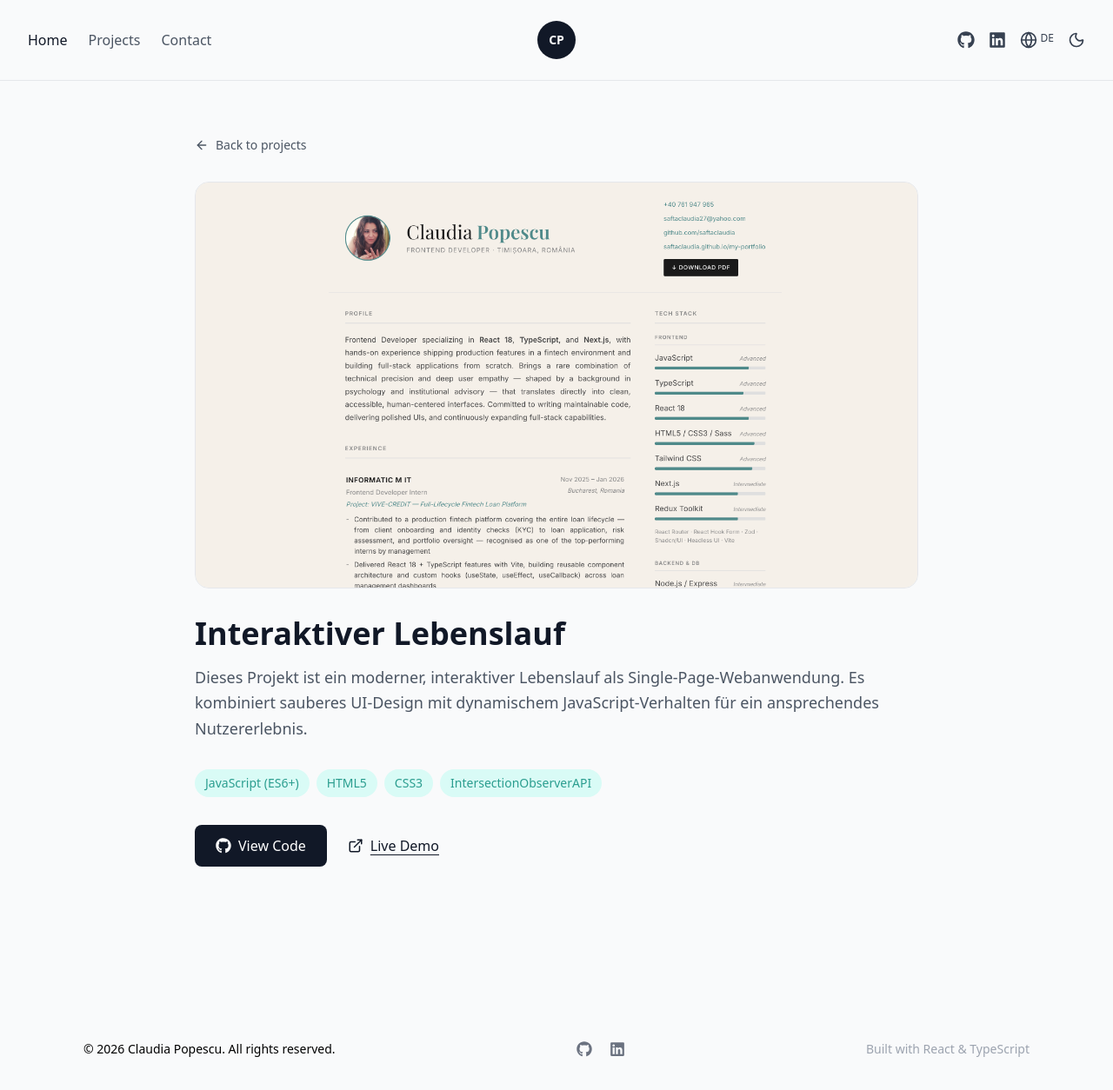
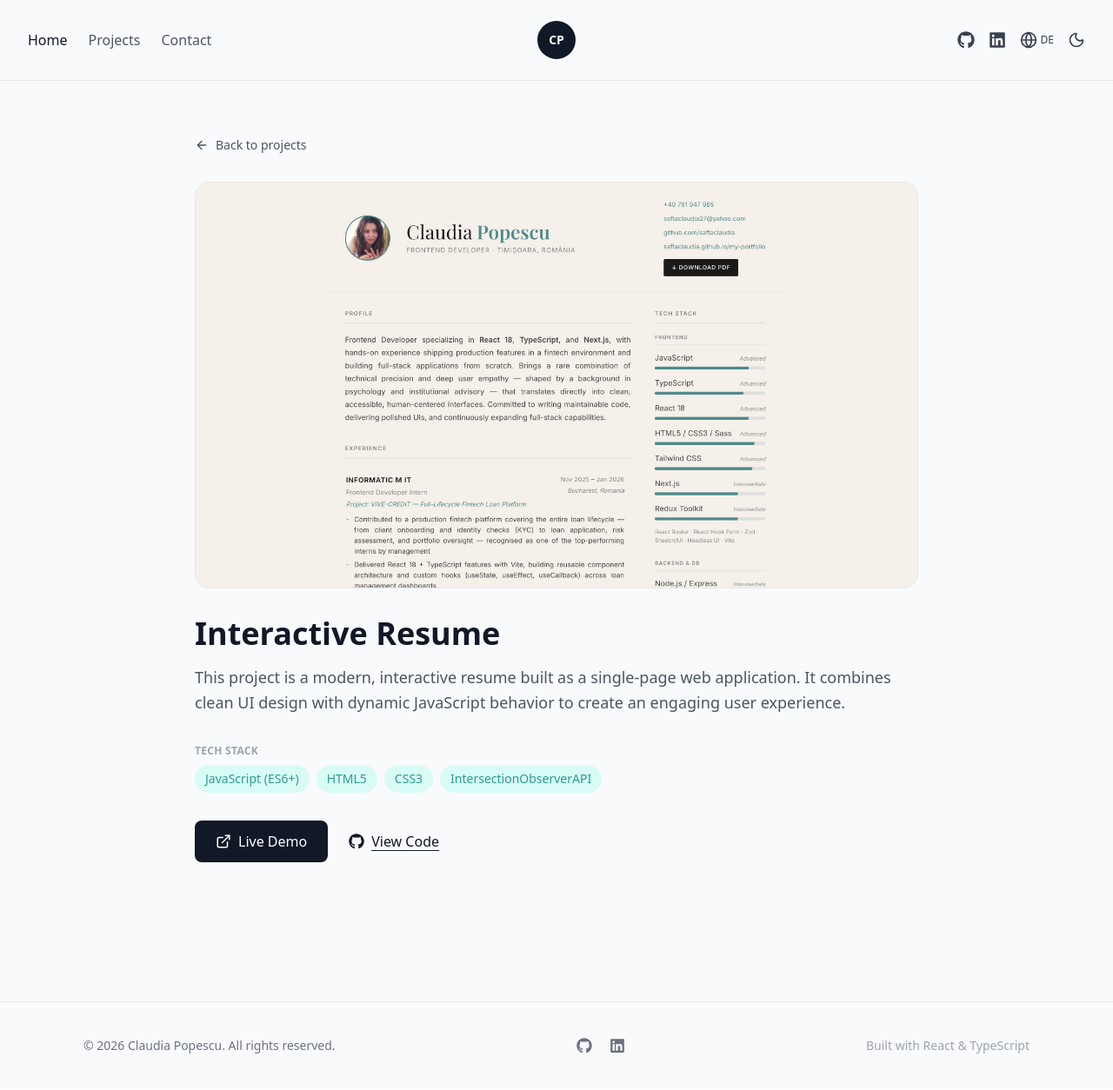
Before and after one commit to saftaclaudia/cp-portfolio, a React (Vite) app: page /projects/interactive-resume in a window 1280 px wide. Shown: the top 1254 px of the page at 87% size. Built offline with nearby package versions, Linux system fonts and the light colour scheme.

Commit message:
Fix i18n, add focus-visible states, dedupe Header, and polish project detail UI

```diff
--- a/src/components/BackToTop.tsx
+++ b/src/components/BackToTop.tsx
@@ -26,7 +26,7 @@ function BackToTop() {
     <button
       onClick={scrollToTop}
       aria-label="Back to top"
-      className="fixed bottom-8 right-8 z-40 w-11 h-11 rounded-full bg-gray-900 dark:bg-white text-white dark:text-gray-900 flex items-center justify-center hover:bg-mint-700 dark:hover:bg-mint-300 hover:-translate-y-1 transition-all duration-200"
+      className="fixed bottom-8 right-8 z-40 w-11 h-11 rounded-full bg-gray-900 dark:bg-white text-white dark:text-gray-900 flex items-center justify-center hover:bg-mint-700 dark:hover:bg-mint-300 hover:-translate-y-1 focus-visible:outline-none focus-visible:ring-2 focus-visible:ring-mint-500 focus-visible:ring-offset-2 focus-visible:ring-offset-gray-50 dark:focus-visible:ring-offset-gray-950 transition-all duration-200"
     >
       <ArrowUp size={20} />
     </button>
--- a/src/components/Contact.tsx
+++ b/src/components/Contact.tsx
@@ -131,7 +131,7 @@ function Contact() {
             type="email"
             value={formData.email}
             onChange={(e) => handleChange("email", e.target.value)}
-            className="w-full px-4 py-2.5 roundex-lg border border-gray-300 dark:border-gray-700 bg-white dark:bg-gray-900 text-gray-900 dark:text-white focus:outline-none ficus:ring-2 focus:ring-mint-500"
+            className="w-full px-4 py-2.5 rounded-lg border border-gray-300 dark:border-gray-700 bg-white dark:bg-gray-900 text-gray-900 dark:text-white focus:outline-none focus:ring-2 focus:ring-mint-500"
           />
           {errors.email && (
             <p className="text-red-500 text-sm mt-1">{errors.email}</p>
@@ -149,7 +149,7 @@ function Contact() {
             rows={5}
             value={formData.message}
             onChange={(e) => handleChange("message", e.target.value)}
-            className="w-full px-4 py-2.5 roundex-lg border border-gray-300 dark:border-gray-700 bg-white dark:bg-gray-900 text-gray-900 dark:text-white focus:outline-none ficus:ring-2 focus:ring-mint-500"
+            className="w-full px-4 py-2.5 rounded-lg border border-gray-300 dark:border-gray-700 bg-white dark:bg-gray-900 text-gray-900 dark:text-white focus:outline-none focus:ring-2 focus:ring-mint-500"
           />
           {errors.message && (
             <p className="text-red-500 text-sm mt-1">{errors.message}</p>
@@ -159,7 +159,7 @@ function Contact() {
         <button
           type="submit"
           disabled={isSending}
-          className="bg-gray-900 dark:bg-white text-white dark:text-gray-900 px-6 py-3 rounded-lg font-medium hover:bg-gray-800 dark:hover:bg-gray-100 transition-colors"
+          className="bg-gray-900 dark:bg-white text-white dark:text-gray-900 px-6 py-3 rounded-lg font-medium hover:bg-gray-800 dark:hover:bg-gray-100 focus-visible:outline-none focus-visible:ring-2 focus-visible:ring-mint-500 focus-visible:ring-offset-2 focus-visible:ring-offset-gray-50 dark:focus-visible:ring-offset-gray-950 transition-colors"
         >
           {isSending ? "..." : t("contact.send")}
         </button>
--- a/src/components/Footer.tsx
+++ b/src/components/Footer.tsx
@@ -15,9 +15,9 @@ function Footer() {
   const currentYear = new Date().getFullYear();
 
   return (
-    <footer className="botder-t border-gray-200 fark:border-gray-800 mt-24">
+    <footer className="border-t border-gray-200 dark:border-gray-800 mt-24">
       <div className="max-w-6xl mx-auto px-8 py-10 flex flex-col md:flex-row items-center justify-between gap-4">
-        <p className="text-sm yext-gray-500 dark:text-gray-400">
+        <p className="text-sm text-gray-500 dark:text-gray-400">
           © {currentYear} Claudia Popescu. {t("footer.rights")}
         </p>
         <div className="flex items-center gap-5">
@@ -27,9 +27,10 @@ function Footer() {
               <a
                 key={social.label}
                 href={social.href}
+                target="_blank"
                 rel="noopener noreferrer"
                 aria-label={social.label}
-                className="text-gray-500 dark:text-gray-00 hover:text-mint-700 dark:hover:text-mint-300 transitio-colors"
+                className="rounded-sm text-gray-500 dark:text-gray-400 hover:text-mint-700 dark:hover:text-mint-300 focus-visible:outline-none focus-visible:ring-2 focus-visible:ring-mint-500 transition-colors"
               >
                 <Icon size={18} />
               </a>
--- a/src/components/Header.tsx
+++ b/src/components/Header.tsx
@@ -15,54 +15,48 @@ const socialLinks = [
   },
 ];
 
-function Header() {
-  const { t } = useTranslation();
-  const { isDark, toggleTheme } = useTheme();
-  const { language, toggleLanguage } = useLanguage();
-  const [isMenuOpen, setIsMenuOpen] = useState(false);
+const navItems = [
+  { to: "/", key: "header.home" },
+  { to: "/#projects", key: "header.projects" },
+  { to: "/contact", key: "header.contact" },
+];
 
+function Logo() {
   return (
-    <header className="sticky top-0 z-50  bg-gray-50/95 dark:bg-gray-950/95 backdrop-blur-sm transition-colors border-b border-gray-200 dark:border-gray-800">
-      <div className="md:hidden flex items-center justify-between py-4 px-6">
     <div className="w-11 h-11 rounded-full bg-gray-900 dark:bg-white flex items-center justify-center">
       <span className="text-white dark:text-gray-900 font-bold text-sm">
         CP
       </span>
     </div>
-        <button
-          onClick={() => setIsMenuOpen(!isMenuOpen)}
-          aria-label={isMenuOpen ? "Close menu" : "Open menu"}
-          className="text-gray-900 dark:text-white"
+  );
+}
+
+function NavLinks({ onNavigate }: { onNavigate?: () => void }) {
+  const { t } = useTranslation();
+
+  return (
+    <>
+      {navItems.map((item, index) => (
+        <Link
+          key={item.to}
+          to={item.to}
+          onClick={onNavigate}
+          className={
+            index === 0
+              ? "rounded-sm text-gray-900 dark:text-white font-medium hover:text-mint-700 dark:hover:text-mint-300 focus-visible:outline-none focus-visible:ring-2 focus-visible:ring-mint-500 transition-colors"
+              : "rounded-sm text-gray-600 dark:text-gray-300 hover:text-mint-700 dark:hover:text-mint-300 focus-visible:outline-none focus-visible:ring-2 focus-visible:ring-mint-500 transition-colors"
+          }
         >
-          {isMenuOpen ? <X size={24} /> : <Menu size={24} />}
-        </button>
-      </div>
+          {t(item.key)}
+        </Link>
+      ))}
+    </>
+  );
+}
 
-      {isMenuOpen && (
-        <div className="md:hidden flex flex-col gap-5 px-6 pb-6">
-          <Link
-            to="/"
-            onClick={() => setIsMenuOpen(false)}
-            className="text-gray-900 dark:text-white font-medium hover:text-mint-700 hover:dark:text-mint-300 transition-colors"
-          >
-            {t("header.home")}
-          </Link>
-          <Link
-            to="/#projects"
-            onClick={() => setIsMenuOpen(false)}
-            className="text-gray-600 dark:text-gray-300 hover:text-mint-700 hover:dark:text-mint-300 transition-colors"
-          >
-            {t("header.projects")}
-          </Link>
-          <Link
-            to="/contact"
-            onClick={() => setIsMenuOpen(false)}
-            className="text-gray-600 dark:text-gray-300 hover:text-mint-700 hover:dark:text-mint-300 transition-colors"
-          >
-            {t("header.contact")}
-          </Link>
-
-          <div className="flex items-center gap-5 pt-4 mt-2 -mx-6 px-6  border-t border-gray-200 dark:border-gray-800">
+function SocialLinks() {
+  return (
+    <>
       {socialLinks.map((social) => {
         const Icon = social.icon;
         return (
@@ -72,16 +66,23 @@ function Header() {
             target="_blank"
             rel="noopener noreferrer"
             aria-label={social.label}
-                  className="text-gray-700 dark:text-gray-300 hover:text-mint-700 hover:dark:text-mint-300 transition-colors"
+            className="rounded-sm text-gray-700 dark:text-gray-300 hover:text-mint-700 dark:hover:text-mint-300 focus-visible:outline-none focus-visible:ring-2 focus-visible:ring-mint-500 transition-colors"
           >
             <Icon size={20} />
           </a>
         );
       })}
+    </>
+  );
+}
 
+function LanguageToggle() {
+  const { language, toggleLanguage } = useLanguage();
+
+  return (
     <button
       onClick={toggleLanguage}
-              className="flex items-center gap-1 text-gray-700 dark:text-gray-300 hover:text-mint-700 hover:dark:text-mint-300 transition-colors"
+      className="rounded-sm flex items-center gap-1 text-gray-700 dark:text-gray-300 hover:text-mint-700 dark:hover:text-mint-300 focus-visible:outline-none focus-visible:ring-2 focus-visible:ring-mint-500 transition-colors"
       aria-label="Toggle language"
     >
       <Globe size={20} />
@@ -89,80 +90,64 @@ function Header() {
         {language === "en" ? "DE" : "EN"}
       </span>
     </button>
+  );
+}
+
+function ThemeToggle() {
+  const { isDark, toggleTheme } = useTheme();
+
+  return (
     <button
       onClick={toggleTheme}
-              className="text-gray-700 dark:text-gray-300 hover:text-mint-700 hover:dark:text-mint-300 transition-colors"
+      className="rounded-sm text-gray-700 dark:text-gray-300 hover:text-mint-700 dark:hover:text-mint-300 focus-visible:outline-none focus-visible:ring-2 focus-visible:ring-mint-500 transition-colors"
       aria-label="Toggle theme"
     >
       {isDark ? <Sun size={20} /> : <Moon size={20} />}
     </button>
+  );
+}
+
+function Header() {
+  const [isMenuOpen, setIsMenuOpen] = useState(false);
+
+  return (
+    <header className="sticky top-0 z-50 bg-gray-50/95 dark:bg-gray-950/95 backdrop-blur-sm transition-colors border-b border-gray-200 dark:border-gray-800">
+      <div className="md:hidden flex items-center justify-between py-4 px-6">
+        <Logo />
+        <button
+          onClick={() => setIsMenuOpen(!isMenuOpen)}
+          aria-label={isMenuOpen ? "Close menu" : "Open menu"}
+          className="rounded-sm text-gray-900 dark:text-white focus-visible:outline-none focus-visible:ring-2 focus-visible:ring-mint-500"
+        >
+          {isMenuOpen ? <X size={24} /> : <Menu size={24} />}
+        </button>
+      </div>
+
+      {isMenuOpen && (
+        <div className="md:hidden flex flex-col gap-5 px-6 pb-6">
+          <NavLinks onNavigate={() => setIsMenuOpen(false)} />
+
+          <div className="flex items-center gap-5 pt-4 mt-2 -mx-6 px-6 border-t border-gray-200 dark:border-gray-800">
+            <SocialLinks />
+            <LanguageToggle />
+            <ThemeToggle />
           </div>
         </div>
       )}
 
       <div className="hidden md:grid grid-cols-3 items-center py-6 px-8">
         <nav className="flex gap-6">
-          <Link
-            to="/"
-            className="text-gray-900 dark:text-white font-medium hover:text-mint-700 dark:hover:text-mint-300 transition-colors"
-          >
-            {t("header.home")}
-          </Link>
-          <Link
-            to="/#projects"
-            className="text-gray-600 dark:text-gray-300 hover:text-mint-700 dark:hover:text-mint-300 transition-colors"
-          >
-            {t("header.projects")}
-          </Link>
-          <Link
-            to="/contact"
-            className="text-gray-600 dark:text-gray-300 hover:text-mint-700 dark:hover:text-mint-300 transition-colors"
-          >
-            {t("header.contact")}
-          </Link>
+          <NavLinks />
         </nav>
 
         <div className="flex justify-center">
-          <div className="w-11 h-11 rounded-full bg-gray-900 dark:bg-white  flex items-center justify-center">
-            <span className="text-white dark:text-gray-900 font-bold text-sm">
-              CP
-            </span>
-          </div>
+          <Logo />
         </div>
 
         <div className="flex justify-end items-center gap-4">
-          {socialLinks.map((social) => {
-            const Icon = social.icon;
-            return (
-              <a
-                key={social.label}
-                href={social.href}
-                target="_blank"
-                rel="noopener noreferrer"
-                className="text-gray-700 dark:text-gray-300 hover:text-mint-700 dark:hover:text-mint-300 transition-colors"
-              >
-                <Icon size={20} />
-              </a>
-            );
-          })}
-
-          <button
-            onClick={toggleLanguage}
-            className="flex text-center gap-1 text-gray-700 dark:text-gray-300 hover:text-mint-700 dark:hover:text-mint-300 transition-colors"
-            aria-label="Toggle language"
-          >
-            <Globe size={20} />
-            <span className="text-xs font-medium">
-              {language === "en" ? "DE" : "EN"}
-            </span>
-          </button>
-          <button
-            onClick={toggleTheme}
-            className="text-gray-700 dark:text-gray-300 hover:text-mint-700 dark:hover:text-mint-300 transition-colors"
-            aria-label="Toggle theme"
-          >
-            {isDark ? <Sun size={20} /> : <Moon size={20} />}
-          </button>
+          <SocialLinks />
+          <LanguageToggle />
+          <ThemeToggle />
         </div>
       </div>
     </header>
--- a/src/components/Hero.tsx
+++ b/src/components/Hero.tsx
@@ -11,7 +11,7 @@ function Hero() {
         <div className="w-[min(70vw,22rem)] h-[min(70vw,22rem)] rounded-full overflow-hidden ring-4 ring-mint-100 dark:ring-gray-800 transition-transform duration-500 group-hover:scale-105">
           <img
             src={profilePhoto}
-            alt="Claudia Popescu"
+            alt={t("hero.name")}
             className="w-full h-full object-cover"
           />
         </div>
@@ -70,14 +70,14 @@ function Hero() {
             href="https://saftaclaudia.github.io/interactive-resume/"
             target="_blank"
             rel="noopener noreferrer"
-            className="bg-gray-900 dark:bg-white text-white dark:text-gray-900 px-7 py-3.5 rounded-lg font-medium hover:bg-gray-800 dark:hover:bg-gray-100 hover:-translate-y-0.5 transition-all duration-200 inline-block"
+            className="bg-gray-900 dark:bg-white text-white dark:text-gray-900 px-7 py-3.5 rounded-lg font-medium hover:bg-gray-800 dark:hover:bg-gray-100 hover:-translate-y-0.5 focus-visible:outline-none focus-visible:ring-2 focus-visible:ring-mint-500 focus-visible:ring-offset-2 focus-visible:ring-offset-gray-50 dark:focus-visible:ring-offset-gray-950 transition-all duration-200 inline-block"
           >
             {t("hero.resume")}
           </a>
           <a
             href="/cv.pdf"
             download
-            className="text-gray-900 dark:text-white font-medium underline underline-offset-4 hover:text-mint-700 dark:hover:text-mint-300 transition-colors"
+            className="rounded-sm text-gray-900 dark:text-white font-medium underline underline-offset-4 hover:text-mint-700 dark:hover:text-mint-300 focus-visible:outline-none focus-visible:ring-2 focus-visible:ring-mint-500 transition-colors"
           >
             {t("hero.downloadCv")}
           </a>
--- a/src/data/projects.ts
+++ b/src/data/projects.ts
@@ -5,7 +5,17 @@ export const projects: Project[] = [
   {
     id: "project-1",
     slug: "interactive-resume",
-    tech: ["JavaScript (ES6+)", "HTML5", "CSS3", "IntersectionObserverAPI"],
+    tech: [
+      {
+        category: "Tech Stack",
+        items: [
+          "JavaScript (ES6+)",
+          "HTML5",
+          "CSS3",
+          "IntersectionObserverAPI",
+        ],
+      },
+    ],
     liveUrl: "https://saftaclaudia.github.io/interactive-resume/",
     githubUrl: "https://github.com/saftaclaudia/interactive-resume",
     image: interactiveResumeImg,
@@ -14,6 +24,9 @@ export const projects: Project[] = [
     id: "project-2",
     slug: "meditrack",
     tech: [
+      {
+        category: "Frontend",
+        items: [
           "React 19 + TypeScript",
           "Vite 7",
           "Redux Toolkit",
@@ -26,6 +39,11 @@ export const projects: Project[] = [
           "i18next +react-i18next",
           "@react-oauth/google",
           "date-fns",
+        ],
+      },
+      {
+        category: "Backend",
+        items: [
           "Node.js + Express 4",
           "MongoDB + Mongoose 8",
           "JSON Web Tokens (JWT)",
@@ -38,6 +56,8 @@ export const projects: Project[] = [
           "dotenv",
           "cors",
         ],
+      },
+    ],
     githubUrl: "https://github.com/saftaclaudia/meditrack-app",
   },
 ];
--- a/src/i18n/locales/de.json
+++ b/src/i18n/locales/de.json
@@ -30,14 +30,22 @@
     "rights": "Alle Rechte vorbehalten.",
     "madeWith": "Erstellt mit React & TypeScript"
   },
+  "projectCard": {
+    "comingSoon": "Vorschau folgt in Kürze"
+  },
+  "projectDetail": {
+    "back": "Zurück zu den Projekten",
+    "viewCode": "Code ansehen",
+    "liveDemo": "Live-Demo"
+  },
   "projects": {
     "interactive-resume": {
-      "title": "Interactive Resume",
-      "description": "This project is a modern, interactive resume built as a single-page web application. It combines clean UI design with dynamic JavaScript behavior to create an engaging user experience."
+      "title": "Interaktiver Lebenslauf",
+      "description": "Dieses Projekt ist ein moderner, interaktiver Lebenslauf als Single-Page-Webanwendung. Es kombiniert sauberes UI-Design mit dynamischem JavaScript-Verhalten für ein ansprechendes Nutzererlebnis."
     },
     "meditrack": {
       "title": "MediTrack",
-      "description": "MediTrack is a full-stack web application designed for women 40+ to take control of their health — track recommended medical exams, manage appointments, monitor daily nutrition, log physical activity, and stay on top of hydration goals."
+      "description": "MediTrack ist eine Full-Stack-Webanwendung für Frauen 40+, um die Gesundheit selbst in die Hand zu nehmen — empfohlene medizinische Untersuchungen verfolgen, Termine verwalten, tägliche Ernährung überwachen, körperliche Aktivität protokollieren und Trinkziele im Blick behalten."
     }
   }
 }
--- a/src/i18n/locales/en.json
+++ b/src/i18n/locales/en.json
@@ -30,14 +30,22 @@
     "rights": "All rights reserved.",
     "madeWith": "Built with React & TypeScript"
   },
+  "projectCard": {
+    "comingSoon": "Preview coming soon"
+  },
+  "projectDetail": {
+    "back": "Back to projects",
+    "viewCode": "View Code",
+    "liveDemo": "Live Demo"
+  },
   "projects": {
     "interactive-resume": {
-      "title": "Interaktiver Lebenslauf",
-      "description": "Dieses Projekt ist ein moderner, interaktiver Lebenslauf als Single-Page-Webanwendung. Es kombiniert sauberes UI-Design mit dynamischem JavaScript-Verhalten für ein ansprechendes Nutzererlebnis."
+      "title": "Interactive Resume",
+      "description": "This project is a modern, interactive resume built as a single-page web application. It combines clean UI design with dynamic JavaScript behavior to create an engaging user experience."
     },
     "meditrack": {
       "title": "MediTrack",
-      "description": "MediTrack ist eine Full-Stack-Webanwendung für Frauen 40+, um die Gesundheit selbst in die Hand zu nehmen — empfohlene medizinische Untersuchungen verfolgen, Termine verwalten, tägliche Ernährung überwachen, körperliche Aktivität protokollieren und Trinkziele im Blick behalten."
+      "description": "MediTrack is a full-stack web application designed for women 40+ to take control of their health — track recommended medical exams, manage appointments, monitor daily nutrition, log physical activity, and stay on top of hydration goals."
     }
   }
 }
--- a/src/pages/ProjectDetailPage.tsx
+++ b/src/pages/ProjectDetailPage.tsx
@@ -13,14 +13,19 @@ function ProjectDetailPage() {
     return <Navigate to="/" replace />;
   }
 
+  const primaryButtonClass =
+    "flex items-center gap-2 bg-gray-900 dark:bg-white text-white dark:text-gray-900 px-6 py-3 rounded-lg font-medium hover:bg-gray-800 dark:hover:bg-gray-100 focus-visible:outline-none focus-visible:ring-2 focus-visible:ring-mint-500 focus-visible:ring-offset-2 focus-visible:ring-offset-gray-50 dark:focus-visible:ring-offset-gray-950 transition-colors";
+  const secondaryButtonClass =
+    "rounded-sm flex items-center gap-2 text-gray-900 dark:text-white font-medium underline underline-offset-4 hover:text-mint-700 dark:hover:text-mint-300 focus-visible:outline-none focus-visible:ring-2 focus-visible:ring-mint-500 transition-colors";
+
   return (
     <div className="max-w-4xl mx-auto px-8 py-16">
       <Link
         to="/#projects"
-        className="inline-flex items-center gap-2 text-sm text-gray-600 dark:text-gray-400 hover:text-mint-700 dark:hover:text-mint-300 transition-colors mb-8"
+        className="rounded-sm inline-flex items-center gap-2 text-sm text-gray-600 dark:text-gray-400 hover:text-mint-700 dark:hover:text-mint-300 focus-visible:outline-none focus-visible:ring-2 focus-visible:ring-mint-500 transition-colors mb-8"
       >
         <ArrowLeft size={16} />
-        Back to projects
+        {t("projectDetail.back")}
       </Link>
 
       {project.image && (
@@ -40,8 +45,14 @@ function ProjectDetailPage() {
         {t(`projects.${project.slug}.description`)}
       </p>
 
-      <div className="flex flex-wrap gap-2 mb-8">
-        {project.tech.map((techName) => (
+      <div className="mb-8">
+        {project.tech.map((group) => (
+          <div key={group.category} className="mb-4 last:mb-0">
+            <h3 className="text-xs font-semibold uppercase tracking-wide text-gray-400 dark:text-gray-500 mb-2">
+              {group.category}
+            </h3>
+            <div className="flex flex-wrap gap-2">
+              {group.items.map((techName) => (
                 <span
                   key={techName}
                   className="text-sm font-medium bg-mint-100 dark:bg-gray-800 text-mint-700 dark:text-mint-300 px-3 py-1.5 rounded-full"
@@ -50,28 +61,33 @@ function ProjectDetailPage() {
                 </span>
               ))}
             </div>
+          </div>
+        ))}
+      </div>
 
       <div className="flex items-center gap-6">
-        <a
-          href={project.githubUrl}
-          target="_blank"
-          rel="noopener noreferrer"
-          className="flex items-center gap-2 bg-gray-900 dark:bg-white text-white dark:text-gray-900 px-6 py-3 rounded-lg font-medium hover:bg-gray-800 dark:hover:bg-gray-100 transition-colors"
-        >
-          <FaGithub size={18} />
-          View Code
-        </a>
         {project.liveUrl && (
           <a
             href={project.liveUrl}
             target="_blank"
             rel="noopener noreferrer"
-            className="flex items-center gap-2 text-gray-900 dark:text-white font-medium underline underline-offset-4 hover:text-mint-700 dark:hover:text-mint-300 transition-colors"
+            className={primaryButtonClass}
           >
             <ExternalLink size={18} />
-            Live Demo
+            {t("projectDetail.liveDemo")}
           </a>
         )}
+        <a
+          href={project.githubUrl}
+          target="_blank"
+          rel="noopener noreferrer"
+          className={
+            project.liveUrl ? secondaryButtonClass : primaryButtonClass
+          }
+        >
+          <FaGithub size={18} />
+          {t("projectDetail.viewCode")}
+        </a>
       </div>
     </div>
   );
```
Also changed, not shown: src/components/ProjectCard.tsx (+7 -3 lines), src/types/project.ts (+6 -1 lines). Lines whose indentation alone changed are shown as unchanged.
